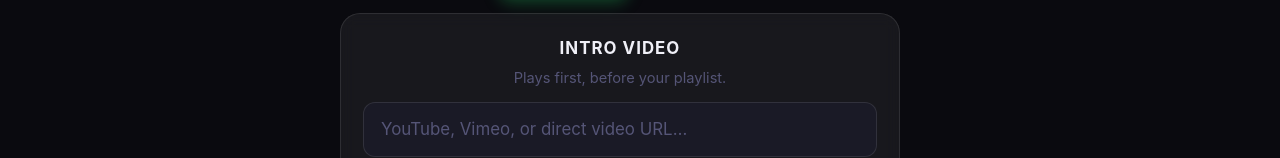
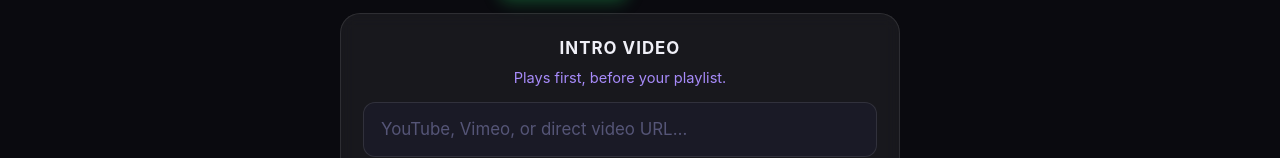
Before and after one commit to AgentAi-Leo/Leo-VideoApp-2K26, a website: page video-app.html in a window 1280 px wide. Both pictures are taken after a click on the button "Go to Create". Shown: the part 345-503 px from the top of the page. Drawn offline with Linux system fonts and the light colour scheme.

Commit message:
Convert Intro Video hint description to purple accent text

```diff
--- a/video-app.html
+++ b/video-app.html
@@ -1491,7 +1491,7 @@
             <div style="display:flex;align-items:center;justify-content:center;gap:12px;flex-wrap:wrap">
               <h3 class="card-title" style="padding:0;margin:0">Intro Video</h3>
             </div>
-            <p class="card-hint" style="margin-top:6px">Plays first, before your playlist.</p>
+            <p class="card-hint" style="margin-top:6px; color: var(--accent-2);">Plays first, before your playlist.</p>
 
             <div class="input-group">
               <input
```
Also changed, not shown: README.md.
